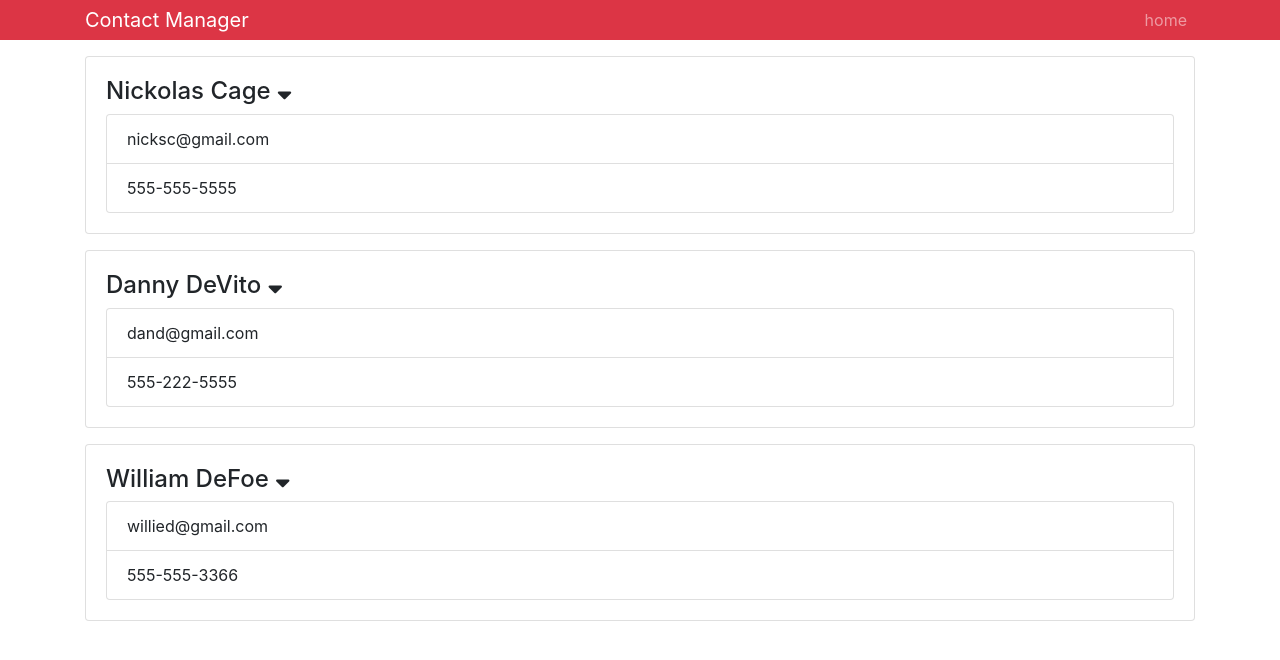
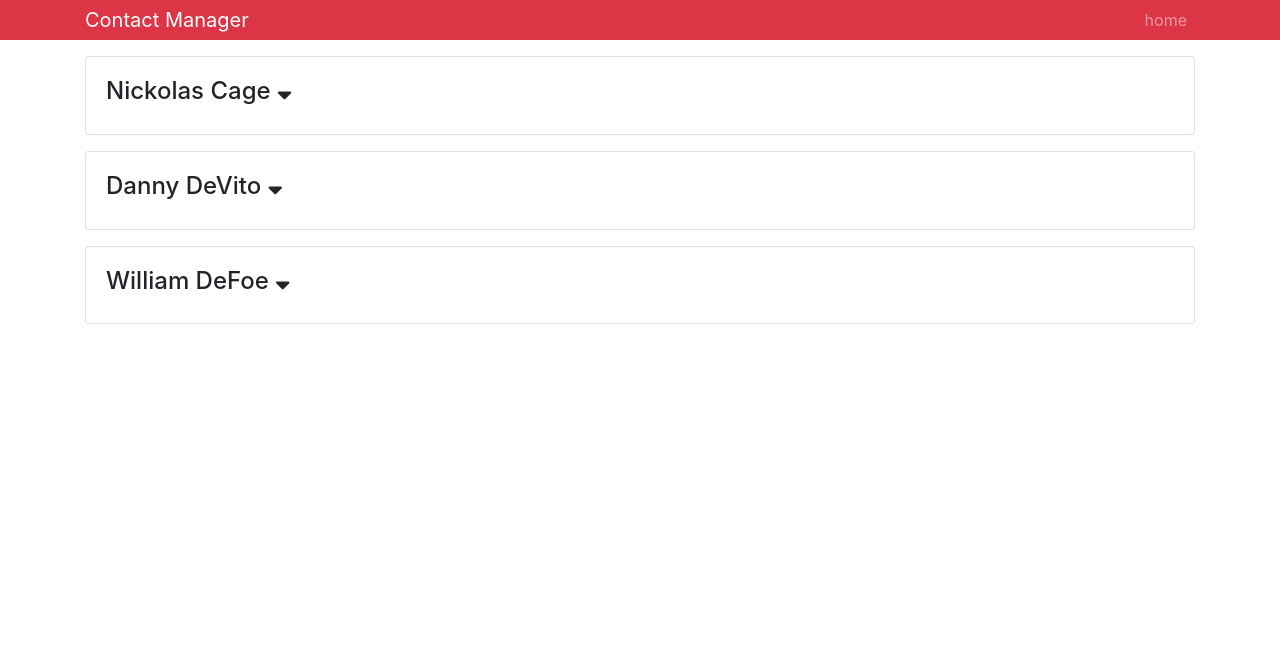
Before and after one commit to EliTu/React-Front-to-Back-course-repo, a React (Create React App) app in the folder contactmanager/: page / in a window 1280 px wide. Shown: the top 660 px of the page. Built offline with nearby package versions, Linux system fonts and the light colour scheme.

Commit message:
Finished lecture 23

```diff
--- a/contactmanager/src/componenets/Contact.js
+++ b/contactmanager/src/componenets/Contact.js
@@ -2,14 +2,20 @@ import React, { Component } from 'react';
 import PropTypes from 'prop-types';
 
 class Contact extends Component {
-	state = {};
+	state = {
+		isContactOpen: false,
+	};
 
-	handleClick = id => {
-		console.log(id);
+	handleClick = () => {
+		this.setState({
+			isContactOpen: !this.state.isContactOpen,
+		});
 	};
 
 	render() {
 		const { name, email, phone } = this.props.contact;
+		const { isContactOpen } = this.state;
+
 		return (
 			<div className="card card-body mb-3">
 				<h4>
@@ -18,11 +24,13 @@ class Contact extends Component {
 						onClick={this.handleClick}
 						className="fas fa-sort-down"
 					/>
-				</h4>
-				<ul className="list-group">
-					<li className="list-group-item">{email}</li>
-					<li className="list-group-item">{phone}</li>
-				</ul>
+				</h4>{' '}
+				{isContactOpen && (
+					<ul className="list-group">
+						<li className="list-group-item">{email}</li>
+						<li className="list-group-item">{phone}</li>
+					</ul>
+				)}
 			</div>
 		);
 	}
--- a/contactmanager/src/componenets/Contacts.js
+++ b/contactmanager/src/componenets/Contacts.js
@@ -29,11 +29,11 @@ export class Contacts extends Component {
 		const { contacts } = this.state;
 
 		return (
-			<div>
+			<React.Fragment>
 				{contacts.map(contact => (
 					<Contact key={contact.id} contact={contact} />
 				))}
-			</div>
+			</React.Fragment>
 		);
 	}
 }
```
Also changed, not shown: 2 other files (tests, documents, lock files or other folders).
